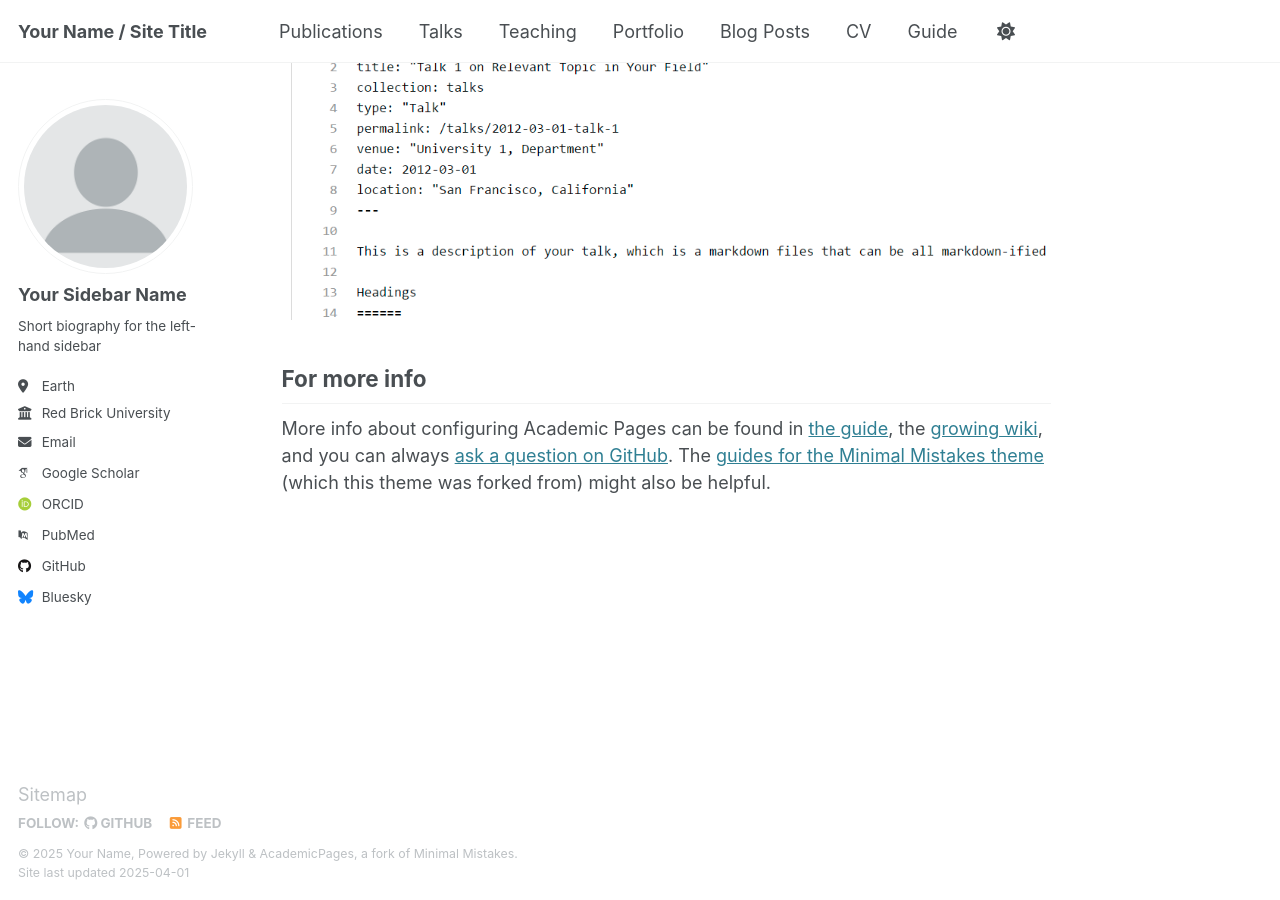
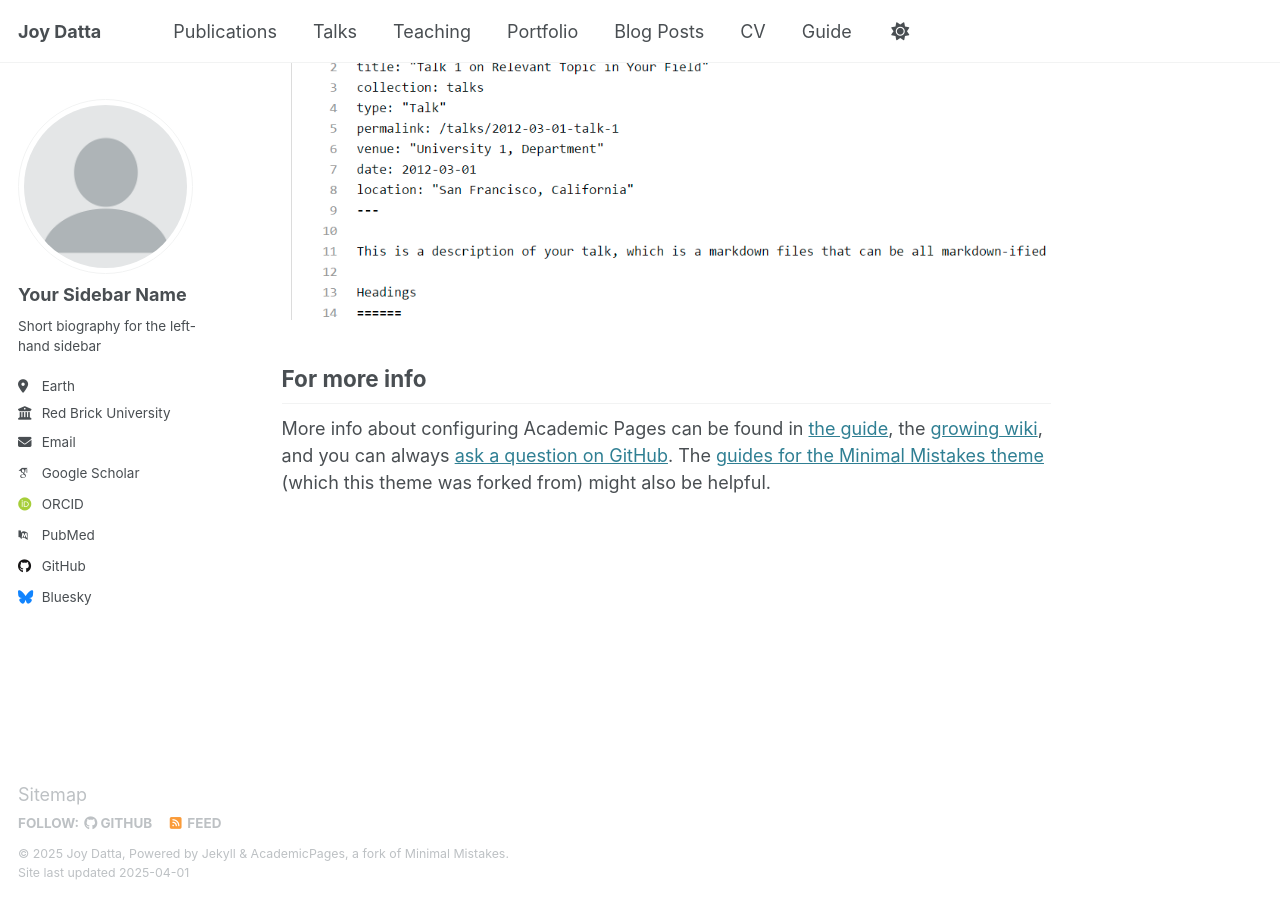
Before and after one commit to joy-datta/joy-datta.github.io, a Jekyll site: the page built from _pages/about.md, in a window 1280 px wide and 900 px high, scrolled down 2635 px. Built offline with Jekyll 4.4.1, drawn with Linux system fonts in a browser that asks for light colours; some web fonts are replaced.

Commit message:
Update _config.yml

```diff
--- a/_config.yml
+++ b/_config.yml
@@ -9,13 +9,13 @@
 # Basic Site Settings
 locale                   : "en-US"
 site_theme               : "default"
-title                    : "Your Name / Site Title"
+title                    : "Joy Datta"
 title_separator          : "-"
-name                     : &name "Your Name"
-description              : &description "personal description"
-url                      : https://academicpages.github.io # the base hostname & protocol for your site e.g. "https://[your GitHub username].github.io"
+name                     : &name "Joy Datta"
+description              : &description "An AI enthusiast with a passion for exploring the unknowns"
+url                      : https://joy-datta.github.io # the base hostname & protocol for your site e.g. "https://[your GitHub username].github.io"
 baseurl                  : "" # the subpath of your site, e.g. "/blog"
-repository               : "academicpages/academicpages.github.io"
+repository               : "joy-datta-github.io"
 
 # Site Author - The following control what appear as part of the author content on the side bar.
 #               If a field is blank the icon and link will not appear, otherwise it will be shown.
```
